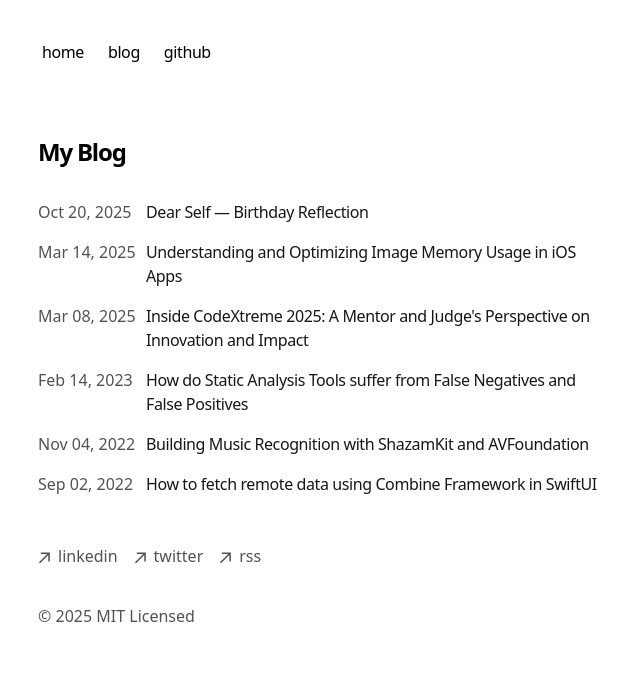
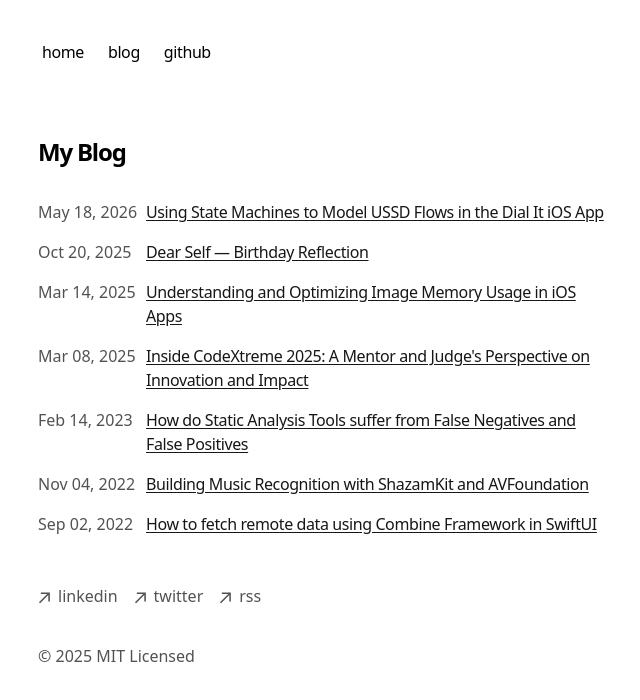
Before and after one commit to cedricbahirwe/cedricbahirwe.github.io, a Next.js app: page /blog in a window 1280 px wide. Shown: the top 700 px of the page, without its empty margins (314-954 px from the left). Built offline with nearby package versions, Linux system fonts and the light colour scheme.

Commit message:
Support external posts in blog feed

```diff
--- /dev/null
+++ b/app/blog/posts.ts
@@ -0,0 +1,34 @@
+import { getBlogPosts } from 'app/blog/utils'
+
+export type BlogPost = {
+  title: string
+  publishedAt: string
+  href: string
+  summary?: string
+}
+
+const externalPosts: BlogPost[] = [
+  {
+    title: 'Using State Machines to Model USSD Flows in the Dial It iOS App',
+    publishedAt: '2026-05-18',
+    summary:
+      'Using state machines in iOS to reliably detect user intent in USSD flows with partial system signals and safer event tracking.',
+    href: 'https://blog.cedricbahirwe.com/using-state-machines-to-model-ussd-flows-in-the-dial-it-ios-app',
+  },
+]
+
+export function getAllBlogPosts() {
+  let internalPosts = getBlogPosts().map((post) => ({
+    title: post.metadata.title,
+    publishedAt: post.metadata.publishedAt,
+    summary: post.metadata.summary,
+    href: `/blog/${post.slug}`,
+  }))
+
+  return [...externalPosts, ...internalPosts].sort((a, b) => {
+    if (new Date(a.publishedAt) > new Date(b.publishedAt)) {
+      return -1
+    }
+    return 1
+  })
+}
--- a/app/components/posts.tsx
+++ b/app/components/posts.tsx
@@ -1,36 +1,30 @@
 import Link from 'next/link'
-import { formatShortDate, getBlogPosts } from 'app/blog/utils'
+import { getAllBlogPosts, type BlogPost } from 'app/blog/posts'
+import { formatShortDate } from 'app/blog/utils'
+
+function PostLink({ post }: { post: BlogPost }) {
+  return (
+    <Link className="flex flex-col space-y-1 mb-4" href={post.href}>
+      <div className="w-full flex flex-col md:flex-row space-x-0 md:space-x-2">
+        <p className="text-neutral-600 dark:text-neutral-400 min-w-[100px] tabular-nums">
+          {formatShortDate(post.publishedAt)}
+        </p>
+        <p className="text-neutral-900 dark:text-neutral-100 tracking-tight underline underline-offset-2 transition-colors hover:text-red-700 dark:hover:text-red-400">
+          {post.title}
+        </p>
+      </div>
+    </Link>
+  )
+}
 
 export function BlogPosts() {
-  let allBlogs = getBlogPosts()
+  let allBlogs = getAllBlogPosts()
 
   return (
     <div>
-      {allBlogs
-        .sort((a, b) => {
-          if (
-            new Date(a.metadata.publishedAt) > new Date(b.metadata.publishedAt)
-          ) {
-            return -1
-          }
-          return 1
-        })
-        .map((post) => (
-          <Link
-            key={post.slug}
-            className="flex flex-col space-y-1 mb-4"
-            href={`/blog/${post.slug}`}
-          >
-            <div className="w-full flex flex-col md:flex-row space-x-0 md:space-x-2">
-              <p className="text-neutral-600 dark:text-neutral-400 min-w-[100px] tabular-nums">
-                {formatShortDate(post.metadata.publishedAt)}
-              </p>
-              <p className="text-neutral-900 dark:text-neutral-100 tracking-tight">
-                {post.metadata.title}
-              </p>
-            </div>
-          </Link>
-        ))}
+      {allBlogs.map((post) => (
+        <PostLink key={post.href} post={post} />
+      ))}
     </div>
   )
 }
--- a/app/rss/route.ts
+++ b/app/rss/route.ts
@@ -1,27 +1,22 @@
 import { baseUrl } from "app/sitemap";
-import { getBlogPosts } from "app/blog/utils";
+import { getAllBlogPosts } from "app/blog/posts";
+
+function getAbsoluteUrl(href: string) {
+	return new URL(href, baseUrl).toString();
+}
 
 export async function GET() {
-	let allBlogs = await getBlogPosts();
+	let allBlogs = getAllBlogPosts();
 
 	const itemsXml = allBlogs
-		.sort((a, b) => {
-			if (
-				new Date(a.metadata.publishedAt) >
-				new Date(b.metadata.publishedAt)
-			) {
-				return -1;
-			}
-			return 1;
-		})
 		.map(
 			(post) =>
 				`<item>
-          <title>${post.metadata.title}</title>
-          <link>${baseUrl}/blog/${post.slug}</link>
-          <description>${post.metadata.summary || ""}</description>
+          <title>${post.title}</title>
+          <link>${getAbsoluteUrl(post.href)}</link>
+          <description>${post.summary || ""}</description>
           <pubDate>${new Date(
-				post.metadata.publishedAt
+				post.publishedAt
 			).toUTCString()}</pubDate>
         </item>`
 		)
```
Also changed, not shown: 1 other file (tests, documents, lock files or other folders).
